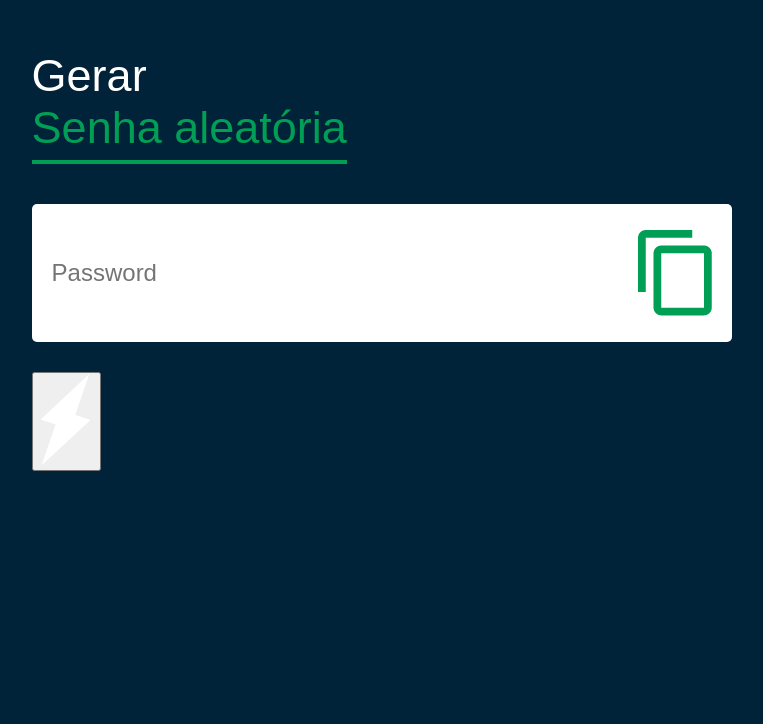
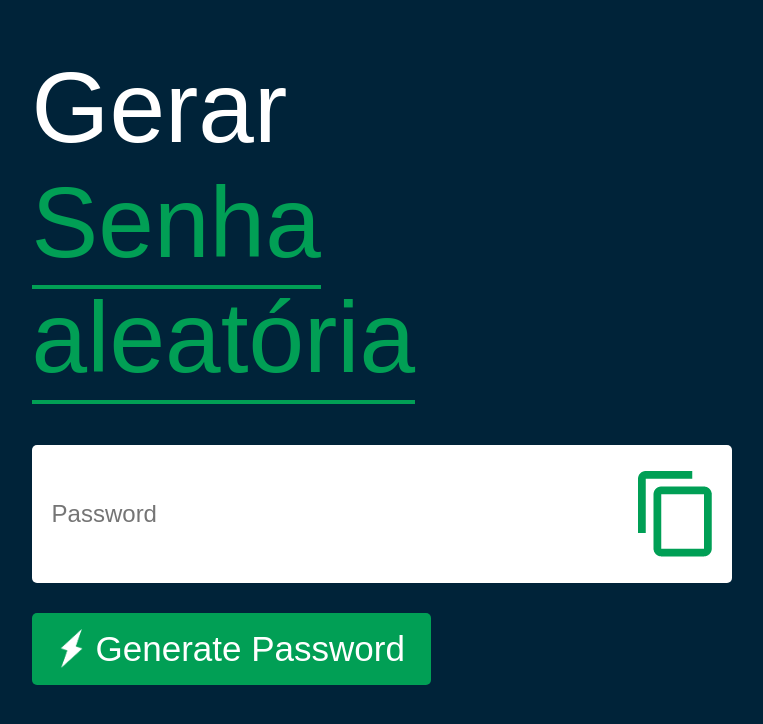
Before and after one commit to Vitor-App/demo, a plain HTML site: page index.html in a window 1280 px wide. Shown: the part 104-828 px from the top of the page, without its empty margins (122-885 px from the left). Before the commit the page ends 800 px from the top, so only its background shows below. Drawn offline with Linux system fonts and the light colour scheme.

Commit message:
Button was styled.

```diff
--- a/index.html
+++ b/index.html
@@ -18,7 +18,7 @@
     <img src="images/copy.png">
   </div>
  <div>
- <button><img src="images/generate.png"></button>
+ <button><img src="images/generate.png">Generate Password</button>
 </div>
 
 
--- a/style.css
+++ b/style.css
@@ -37,7 +37,7 @@ body {
 
 .container h1{
   font-weight: 500;
-  font-size: 45px;
+  font-size: 100px;
 }
 
 .container h1 span {
@@ -50,5 +50,24 @@ body {
   border: 0;
   outline: 0;
   font-size: 24px;
+}
 
+.container button img{
+  width: 28px;
+  margin-right: 10px;
 }
+
+.container button{
+  border: 0;
+  outline: 0;
+  background: #019f55;
+  color: #fff;
+  font-size: 35px;
+  font-weight: 300;
+  display: flex;
+  align-items: center;
+  justify-content: center;
+  padding: 16px 26px;
+  border-radius: 5px;
+  cursor: pointer;
+}
```
